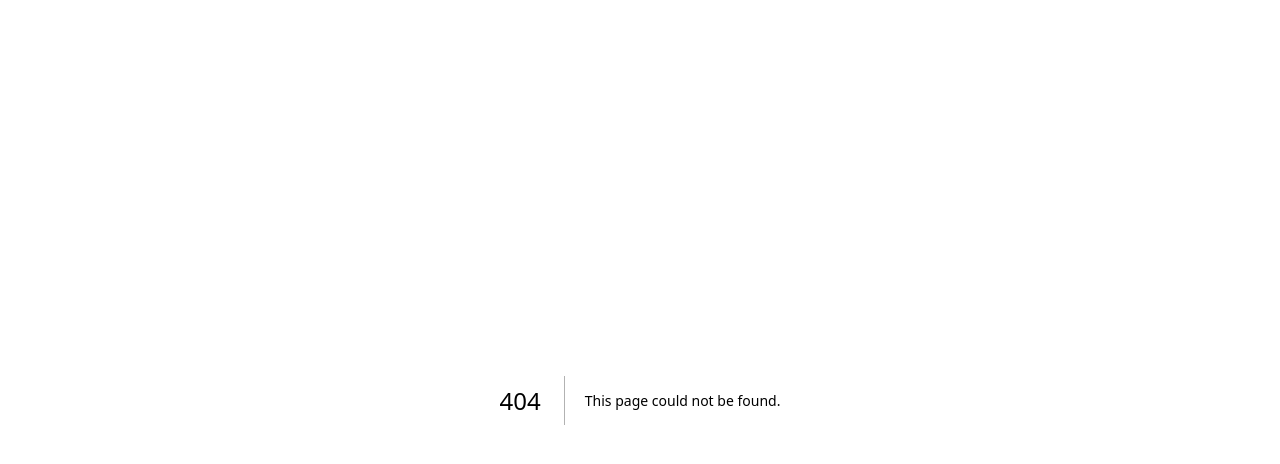
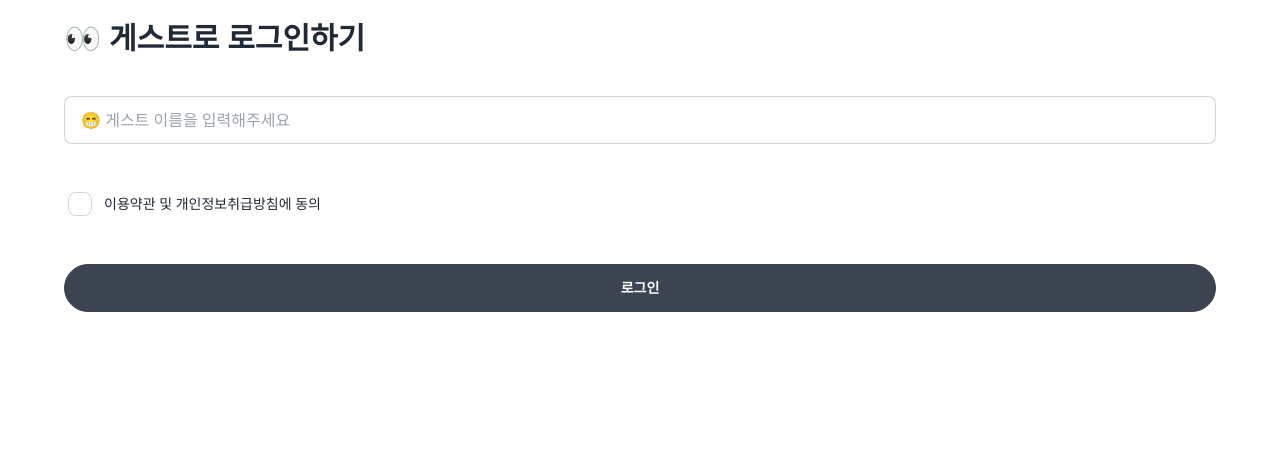
Before and after one commit to 2P3S/2p3s-scrum-dice, a Next.js app: page /login/login in a window 1280 px wide. Before the commit this address had no page. Shown: the top 464 px of the page. Built offline with nearby package versions, Linux system fonts and the light colour scheme.

Commit message:
[#47] feat: 게스트 로그인 템플릿 추가

```diff
--- /dev/null
+++ b/src/components/templates/Login/GuestLogin.tsx
@@ -0,0 +1,46 @@
+import { Button } from '@/components/atoms/Button';
+import { Title } from '@/components/atoms/Title';
+import { Input } from '@/components/atoms/input';
+
+import { useState } from 'react';
+
+export const GuestLogin = () => {
+  const [userName, setUserName] = useState<string>('');
+  const [isChecked, setIsChecked] = useState<boolean>(false);
+
+  const handleUserNameChange = (event: React.ChangeEvent<HTMLInputElement>) => {
+    setUserName(event.target.value);
+  };
+
+  const handleCheckChange = (event: React.ChangeEvent<HTMLInputElement>) => {
+    setIsChecked(event.target.checked);
+  };
+
+  const handleGuestLogin = () => {
+    console.log('userName', userName);
+    console.log('isChecked', isChecked);
+  };
+
+  return (
+    <div className="px-16 py-5 space-y-10">
+      <Title headingLevel="h3" emoji="👀" className="font-bold">
+        게스트로 로그인하기
+      </Title>
+      <Input
+        placeholder="😁 게스트 이름을 입력해주세요"
+        className="w-full"
+        value={userName}
+        onChange={handleUserNameChange}
+      />
+      <div className="flex">
+        <label className="label cursor-pointer">
+          <input type="checkbox" checked={isChecked} onChange={handleCheckChange} className="checkbox" />
+          <span className="label-text ml-3">이용약관 및 개인정보취급방침에 동의</span>
+        </label>
+      </div>
+      <Button className="rounded-3xl w-full" onClick={handleGuestLogin}>
+        로그인
+      </Button>
+    </div>
+  );
+};
--- /dev/null
+++ b/src/components/templates/Login/index.ts
@@ -0,0 +1 @@
+export * from './GuestLogin';
--- a/src/pages/index.tsx
+++ b/src/pages/index.tsx
@@ -1,3 +1,4 @@
+import { Paragraph } from '@/components/atoms/paragraph';
 import Head from 'next/head';
 import Link from 'next/link';
 
@@ -10,8 +11,13 @@ export default function Home() {
         <meta name="viewport" content="width=device-width, initial-scale=1" />
         <link rel="icon" href="/favicon.ico" />
       </Head>
-      <main>
-        <Link href="/room">🎉 플래닝 포커 방 생성하기</Link>
+      <main className="m-4">
+        <Paragraph size="large">
+          <Link href="/login">👀 게스트로 로그인하기</Link>
+        </Paragraph>
+        <Paragraph size="large">
+          <Link href="/room">🎉 플래닝 포커 방 생성하기</Link>
+        </Paragraph>
       </main>
     </>
   );
--- /dev/null
+++ b/src/pages/login/index.ts
@@ -0,0 +1 @@
+export { default } from './login';
--- /dev/null
+++ b/src/pages/login/login.tsx
@@ -0,0 +1,5 @@
+import { GuestLogin } from '@/components/templates/Login';
+
+export default function Login() {
+  return <GuestLogin />;
+}
```
